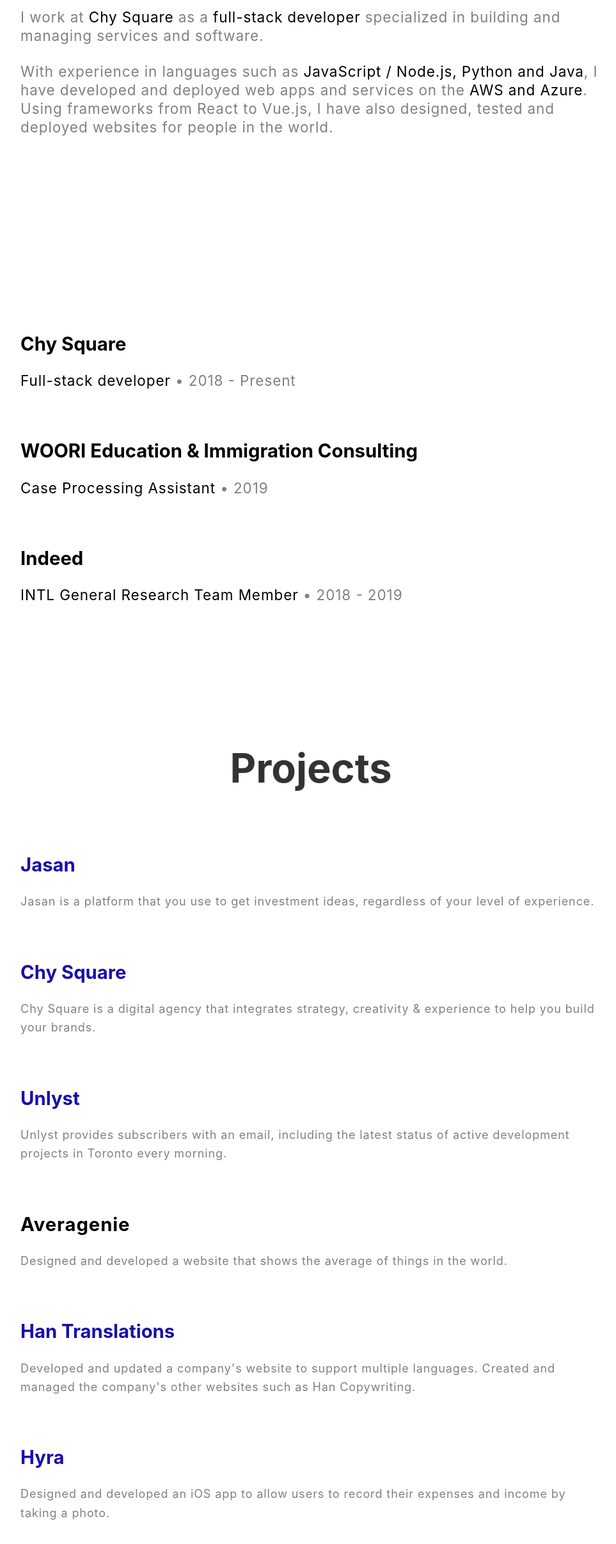
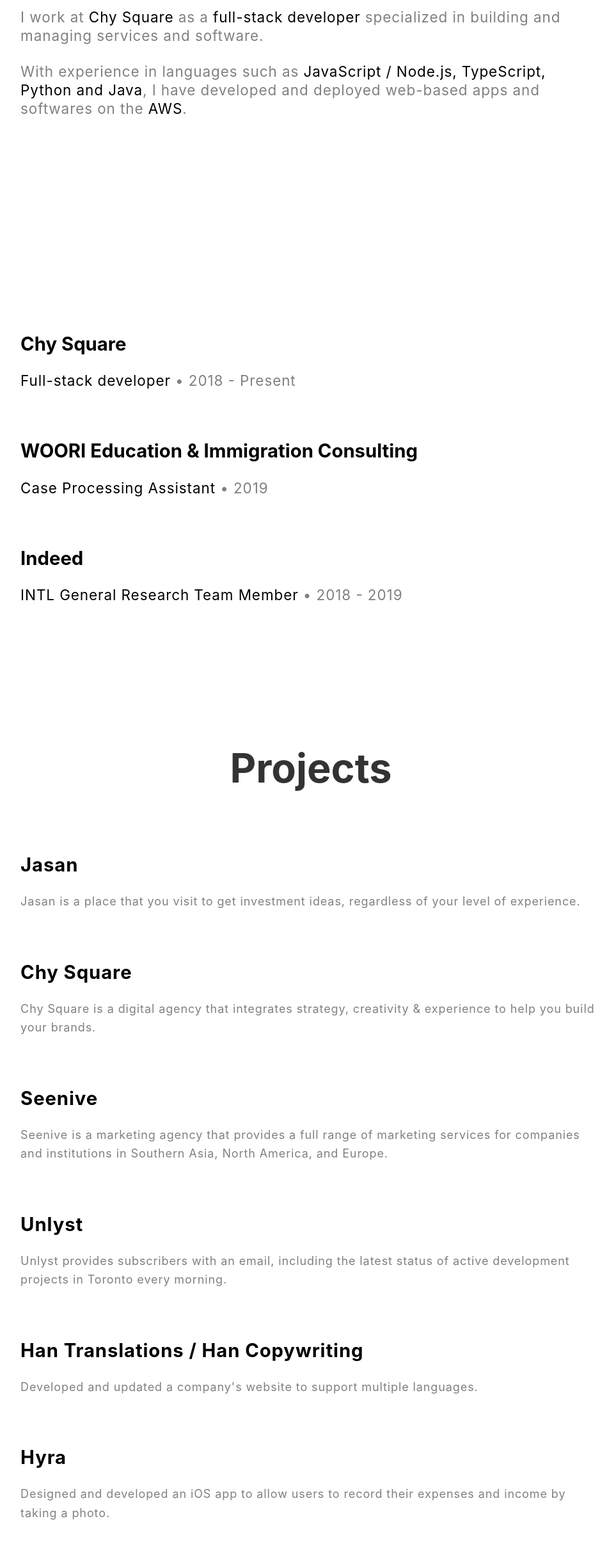
Before and after one commit to jyoo/jyoo.dev, a Gatsby site: page /work in a window 1280 px wide. Shown: the part 343-2756 px from the top of the page at 64% size, without its empty margins (154-1117 px from the left). Built offline with nearby package versions, Linux system fonts and the light colour scheme; Gatsby itself is replaced by a stand-in of ours.

Commit message:
Minor update

```diff
--- a/src/components/header.js
+++ b/src/components/header.js
@@ -81,18 +81,6 @@
     <span className={"jyoo-header__button-container"}>
       <span className="jyoo-header__button-wrapper">
         <Link
-          to="/work"
-          style={{
-            color: `white`,
-            textDecoration: `none`,
-          }}
-        >
-          <h4 className="jyoo-header__button">Work</h4>
-        </Link>
-      </span>
-
-      <span className="jyoo-header__button-wrapper">
-        <Link
           to="/blog"
           style={{
             color: `white`,
@@ -103,6 +91,17 @@
         </Link>
       </span>
 
+      <span className="jyoo-header__button-wrapper">
+        <Link
+          to="/work"
+          style={{
+            color: `white`,
+            textDecoration: `none`,
+          }}
+        >
+          <h4 className="jyoo-header__button">Work</h4>
+        </Link>
+      </span>
 
       {/* <span>
         <Link
--- a/src/pages/blog.js
+++ b/src/pages/blog.js
@@ -54,7 +54,6 @@
 export const pageQuery = graphql`
   query {
     allMarkdownRemark(
-      limit: 10
       sort: { order: DESC, fields: [frontmatter___date] }
     ) {
       edges {
--- a/src/pages/work.js
+++ b/src/pages/work.js
@@ -44,24 +44,14 @@
             <p className="jyoo-font-size__default jyoo-font__gray">
               With experience in languages such as{" "}
               <span className="jyoo-font__black">
-                JavaScript / Node.js, Python and Java
+                JavaScript / Node.js, TypeScript, Python and Java
               </span>
-              , I have developed and deployed web apps and services on the{" "}
-              <span className="jyoo-font__black">AWS and Azure</span>. Using
-              frameworks from React to Vue.js, I have also designed, tested and
-              deployed websites for people in the world.
+              , I have developed and deployed web-based apps and softwares on
+              the <span className="jyoo-font__black">AWS</span>.
             </p>
           </div>
         </div>
       </div>
-      {/* <h1 className={"jyoo-font-size__default" + " " + "jyoo-body__title"}>
-        Hello. I'm <span className={"jyoo-font__black"}>James</span>,
-      </h1>
-      <h1 className={"jyoo-font-size__default" + " " + "jyoo-body__title"}>
-        Toronto-based{" "}
-        <span className={"jyoo-font__black"}>software developer</span> who
-        loves technology, cities and charts.
-      </h1> */}
     </div>
 
     <div
@@ -103,6 +93,7 @@
           </p>
         </div>
       </div>
+    </div>
 
     <div
       style={{
@@ -113,9 +104,7 @@
       }}
     >
       <div className={"jyoo-body__title-wrapper"}>
-          <h1
-            className={"jyoo__font-black" + " " + "jyoo-font-size__extra_big"}
-          >
+        <h1 className={"jyoo__font-black" + " " + "jyoo-font-size__extra_big"}>
           Projects
         </h1>
       </div>
@@ -130,25 +119,36 @@
       >
         <div className="jyoo-space__record">
           <h2 className="jyoo-font__black">
-              <a href="https://jasan.io">Jasan</a>
+            <span>Jasan</span>
           </h2>
           <p className="jyoo-font-size__small jyoo-font__gray">
-              Jasan is a platform that you use to get investment ideas,
-              regardless of your level of experience.
+            Jasan is a place that you visit to get investment ideas, regardless
+            of your level of experience.
           </p>
         </div>
         <div className="jyoo-space__record">
           <h2 className="jyoo-font__black">
-              <a href="https://www.chysquare.com">Chy Square</a>
+            <span>Chy Square</span>
           </h2>
           <p className="jyoo-font-size__small jyoo-font__gray">
-              Chy Square is a digital agency that integrates strategy,
-              creativity & experience to help you build your brands.
+            Chy Square is a digital agency that integrates strategy, creativity
+            & experience to help you build your brands.
           </p>
         </div>
         <div className="jyoo-space__record">
           <h2 className="jyoo-font__black">
-              <a href="https://www.unlyst.com">Unlyst</a>
+            <span>Seenive</span>
+          </h2>
+          <p className="jyoo-font-size__small jyoo-font__gray">
+            Seenive is a marketing agency that provides a full range of
+            marketing services for companies and institutions in Southern Asia,
+            North America, and Europe.
+          </p>
+        </div>
+
+        <div className="jyoo-space__record">
+          <h2 className="jyoo-font__black">
+            <span>Unlyst</span>
           </h2>
           <p className="jyoo-font-size__small jyoo-font__gray">
             Unlyst provides subscribers with an email, including the latest
@@ -157,28 +157,16 @@
         </div>
         <div className="jyoo-space__record">
           <h2 className="jyoo-font__black">
-              <span>Averagenie</span>
+            <span>Han Translations / Han Copywriting</span>
           </h2>
           <p className="jyoo-font-size__small jyoo-font__gray">
-              Designed and developed a website that shows the average of things
-              in the world.
+            Developed and updated a company's website to support multiple
+            languages.
           </p>
         </div>
         <div className="jyoo-space__record">
           <h2 className="jyoo-font__black">
-              <a href="https://hantranslations.com">Han Translations</a>
-            </h2>
-            <p className="jyoo-font-size__small jyoo-font__gray">
-              Developed and updated a company's website to support multiple
-              languages. Created and managed the company's other websites such
-              as Han Copywriting.
-            </p>
-          </div>
-          <div className="jyoo-space__record">
-            <h2 className="jyoo-font__black">
-              <a href="https://apps.apple.com/ca/app/hyra-money-expense-tracker/id1445975570">
-                Hyra
-              </a>
+            <span>Hyra</span>
           </h2>
           <p className="jyoo-font-size__small jyoo-font__gray">
             Designed and developed an iOS app to allow users to record their
@@ -187,7 +175,6 @@
         </div>
       </div>
     </div>
-    </div>
 
     <Footer color={"black"} />
   </Layout>
```
Also changed, not shown: src/pages/index.js (+43 -42 lines). Lines whose indentation alone changed are shown as unchanged.
